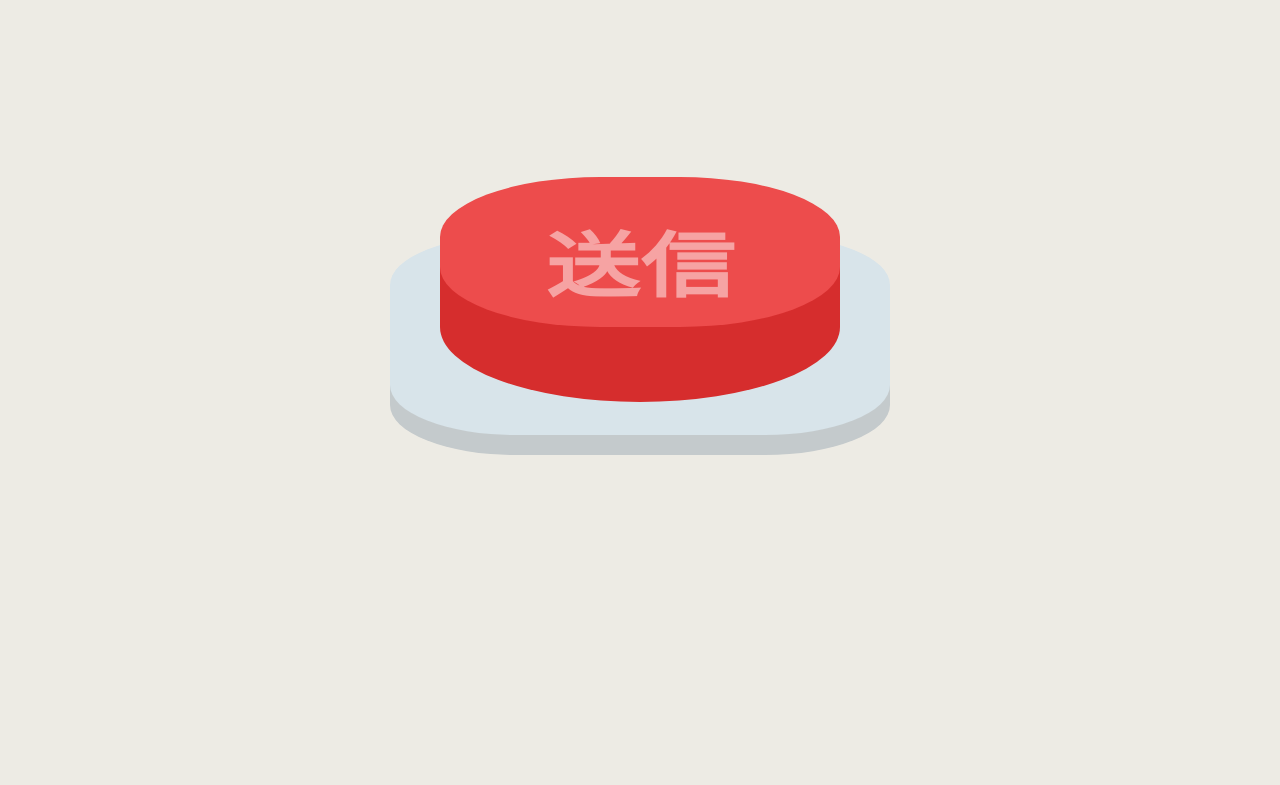
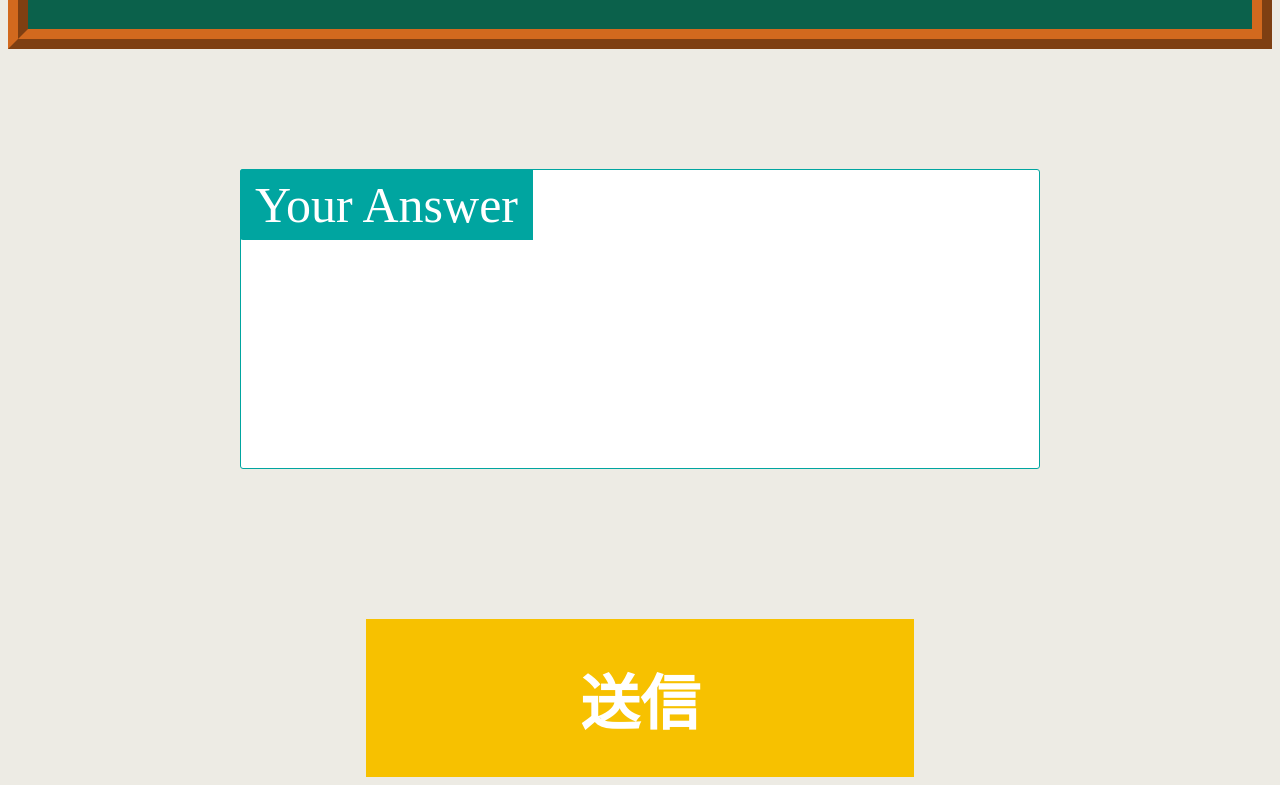
Before and after one commit to Arita-Kaito/2024_McD, a plain HTML site: page index.html in a window 1280 px wide. Shown: the part 1027-1812 px from the top of the page. Before the commit the page ends 1537 px from the top, so only its background shows below. Drawn offline with Linux system fonts and the light colour scheme; a web font is replaced by a local one.

Commit message:
Update index.html

```diff
--- a/index.html
+++ b/index.html
@@ -34,10 +34,10 @@
 
     .textbox {
         position: relative;
-        font-size: 60px;
+        font-size: 50px;
         width: 800px;
         height: 300px;
-        margin: 140px auto 180px auto;
+        margin: 120px auto 150px auto;
         } input {
             box-sizing: border-box;
             font-size: 60px;
@@ -71,62 +71,40 @@
                 color: #aaa;
                 }
                 + label {
-                top: -103px;
+                top: -87px;
                 }
             }
         }
 
-    a.submit-btn {
+
+    .background_btn02 {
+        display: flex;
+        align-items: center;
+        justify-content: center;
+        color: #fff; /* 文字色 */
+        font-weight: bold; /* 文字の太さ */
+        width: 300px;
+        height: 30px;
+        text-decoration: none;
+        font-size: 60px;
+        border: 4px solid #f7c100; /* 線の色 */
+        padding: 1em 2em;
+        text-align: center;
         position: relative;
-        display: block;
-        width: 500px;
-        height: 325px;
         margin: 0 auto;
-    } a.submit-btn:hover .submit-btn-top {
-        top: 25px;
-        height: 125px;
-    } a.submit-btn:active .submit-btn-top {
-        top: 50px;
-        height: 100px;
-    } .submit-btn-top {
-        position: absolute;
-        top: 0;
-        left: 50px;
-        width: 400px;
-        height: 150px;
-        margin-top: 75px;
-        transition: all 0.3s;
-        border-radius: 0 0 50% 50%;
-        background: #d62d2d;
-    } .submit-btn-top:before {
-        position: absolute;
-        top: -75px;
-        left: 0;
-        width: 400px;
-        height: 150px;
-        content: "";
-        border-radius: 160px / 60px;
-        background: #ed4c4c;
-    } .submit-btn-top span {
-        font-size: 95px;
-        font-weight: bold;
-        position: absolute;
-        top: -60px;
-        left: 0;
-        width: 100%;
-        transform: scaleY(0.75);
-        text-align: center;
-        color: #f6a3a3;
-    } .submit-btn-bottom {
-        position: absolute;
-        top: 57.5px;
-        left: 0;
-        width: 500px;
-        height: 200px;
-        border-radius: 125px / 50px;
-        background: #d8e4ea;
-        box-shadow: 0 20px 0 #c4cacc;
+        background-position: 100% 0;
+        background-size: 200% auto;
+        background-image: linear-gradient(to right, #fff 0%, #fff 50%, #f7c100 50%, #f7c100 100%);
+        transition: background-position .8s cubic-bezier(0.19, 1, 0.22, 1);
+        -webkit-transition: background-position .8s cubic-bezier(0.19, 1, 0.22, 1);
+    } .background_btn02:hover {
+        background-position: 0 0;
+        color: #000;
+    }　.background_btn02 span {
+        display: inline-block;
+        line-height: 30px;
     }
+
 </style>
 
 <body>
@@ -138,7 +116,7 @@
     </div>
 
     <div class="question_area">
-        <p id="question"><b>クイズ</b></p>
+        <p id="question"><b>ランナーと<br>プレゼンターの<br>組み合わせ(コンビ)で<br>最も相性が良いのは<br>誰と誰？</b></p>
     </div>
 
     <div class="textbox">
@@ -146,10 +124,9 @@
         <label for="ans">Your Answer</label>
     </div>
 
-    <a class="submit-btn">
-        <span class="submit-btn-bottom"></span>
-        <span class="submit-btn-top"><span>送信</span></span>
-      </a>
+    <a href="#" class="background_btn02">
+        <span>送信</span>
+    </a>
 </body>
 
 <script type="text/javascript">
@@ -163,9 +140,7 @@
 		"/" + padZero(now.getDate()) + " " + padZero(now.getHours()) + ":" +
 		padZero(now.getMinutes()) + ":" + padZero(now.getSeconds());
 	    return res;
-    }
-
-    function padZero(num) {
+    } function padZero(num) {
 	    var result;
 	    if (num < 10) {
 		    result = "0" + num;
```
